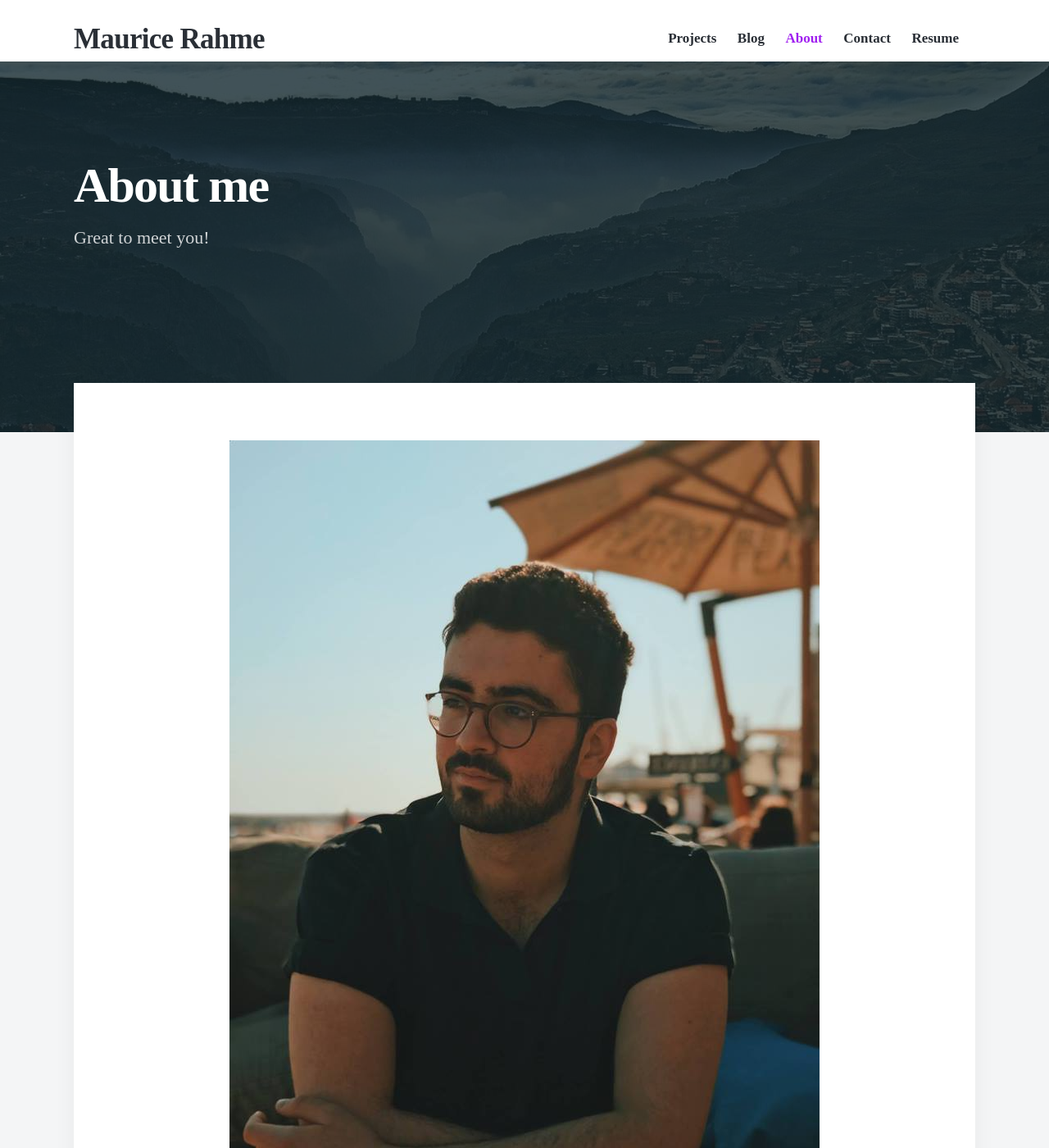
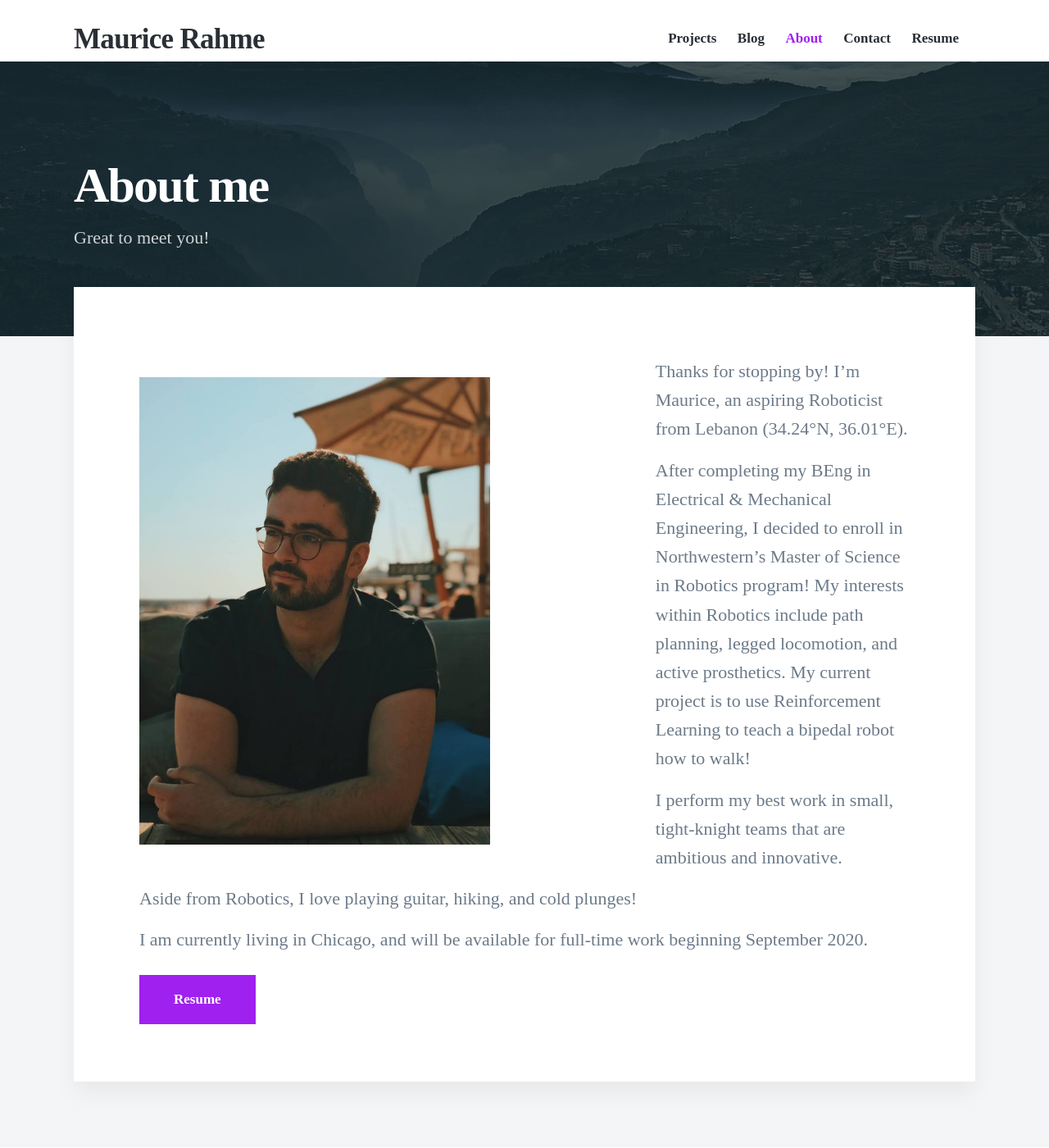
Before and after one commit to saarah-g/saarah-g.github.io, a Jekyll site: the page built from _pages/about.md, in a window 1280 px wide and 1400 px high. Shown: the whole window at 82% size. Built offline with Jekyll 4.4.1, drawn with Linux system fonts in a browser that asks for light colours; nearby versions of some CDN libraries.

Commit message:
made some visual mods

```diff
--- a/_pages/about.md
+++ b/_pages/about.md
@@ -4,7 +4,9 @@ subtitle: Great to meet you!
 description: Great to meet you!
 featured_image: /images/qdsh.jpg
 ---
-![me](/images/me.jpg)
+<figure style= "text-align: center; float: left; width: 65%; margin-right: 2%; margin-left: 0%; font-style: italic">
+    <img src="/images/me.jpg" style="width: 70%;" class="img-fluid rounded">
+  </figure>
 
 Thanks for stopping by! I'm Maurice, an aspiring Roboticist from Lebanon (34.24°N, 36.01°E).
 
--- a/_sass/_includes/_hero.scss
+++ b/_sass/_includes/_hero.scss
@@ -10,6 +10,7 @@
 	margin-top: 20px;
 	padding: 60px 0 100px;
 	background: $hero-background-color;
+	height: 350px !important;
 
 	@include mq(tabletp) {
 		margin-top: 25px;
--- a/_sass/_includes/_listing.scss
+++ b/_sass/_includes/_listing.scss
@@ -33,7 +33,7 @@
 	&:hover {
 
 		.post__image {
-			@include scale(1.2);
+			@include scale(1.008);
 		}
 
 		.post__content {
--- a/index.html
+++ b/index.html
@@ -1,6 +1,6 @@
 ---
 layout: default
-title: Portfolio
+title: Maurice Rahme
 description:
 featured_image: /images/Chi_Drone.jpg
 ---
@@ -13,8 +13,8 @@ featured_image: /images/Chi_Drone.jpg
 
 	<div class="wrap">
 
-		<h1>Hi, I'm Maurice! MS in Robotics Student.</h1>
-		<p>I hope you like robots because you're going to see plenty of those here!</p>
+		<h1>MS in Robotics Student.</h1>
+		<p>Welcome to my portfolio, a home to robots large and small!</p>
 
 		{% include socials.html %}
 
```
